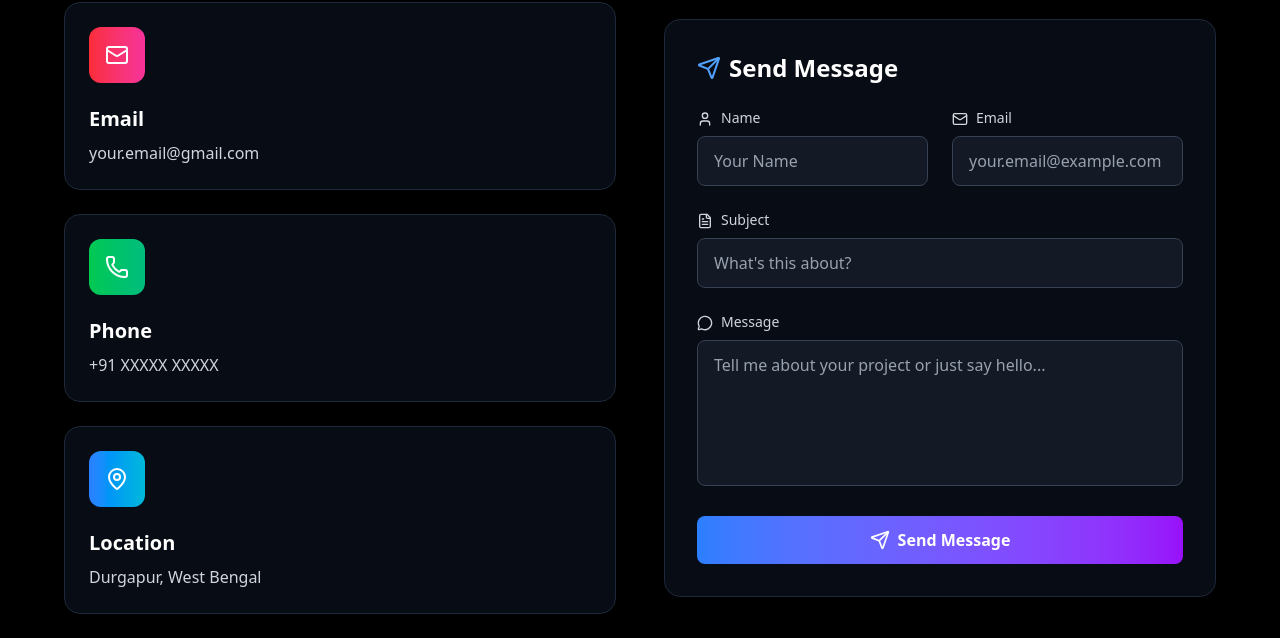
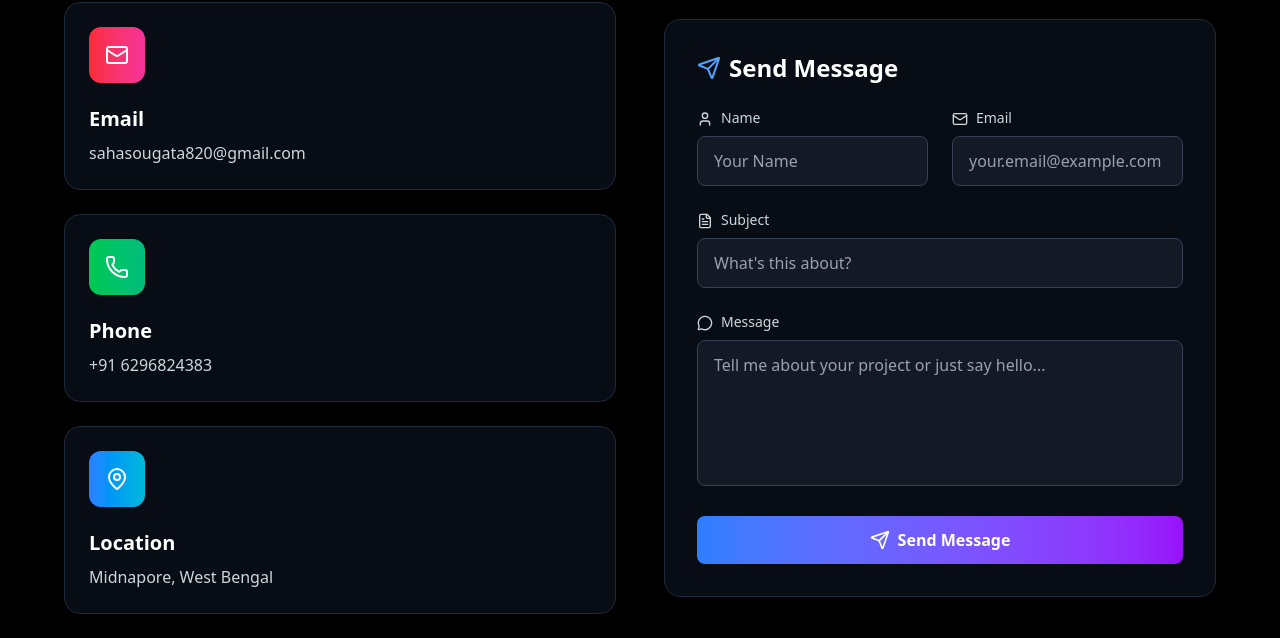
Before and after one commit to LifeEnthusiast03/Portfolio, a React (Vite) app: page / in a window 1280 px wide. Shown: the part 4993-5631 px from the top of the page. Built offline with nearby package versions, Linux system fonts and the light colour scheme.

Commit message:
change contact info

```diff
--- a/src/components/Contactsection/contact.jsx
+++ b/src/components/Contactsection/contact.jsx
@@ -21,21 +21,21 @@ const ContactSection = ({ isVisible }) => {
     {
       icon: <Mail className="w-6 h-6" />,
       title: "Email",
-      value: "your.email@gmail.com",
+      value: "sahasougata820@gmail.com",
       link: "mailto:your.email@gmail.com",
       color: "from-red-500 to-pink-500"
     },
     {
       icon: <Phone className="w-6 h-6" />,
       title: "Phone",
-      value: "+91 XXXXX XXXXX",
-      link: "tel:+91XXXXXXXXXX",
+      value: "+91 6296824383",
+      link: "tel:+91-6296824383",
       color: "from-green-500 to-emerald-500"
     },
     {
       icon: <MapPin className="w-6 h-6" />,
       title: "Location",
-      value: "Durgapur, West Bengal",
+      value: "Midnapore, West Bengal",
       link: "#",
       color: "from-blue-500 to-cyan-500"
     }
```
